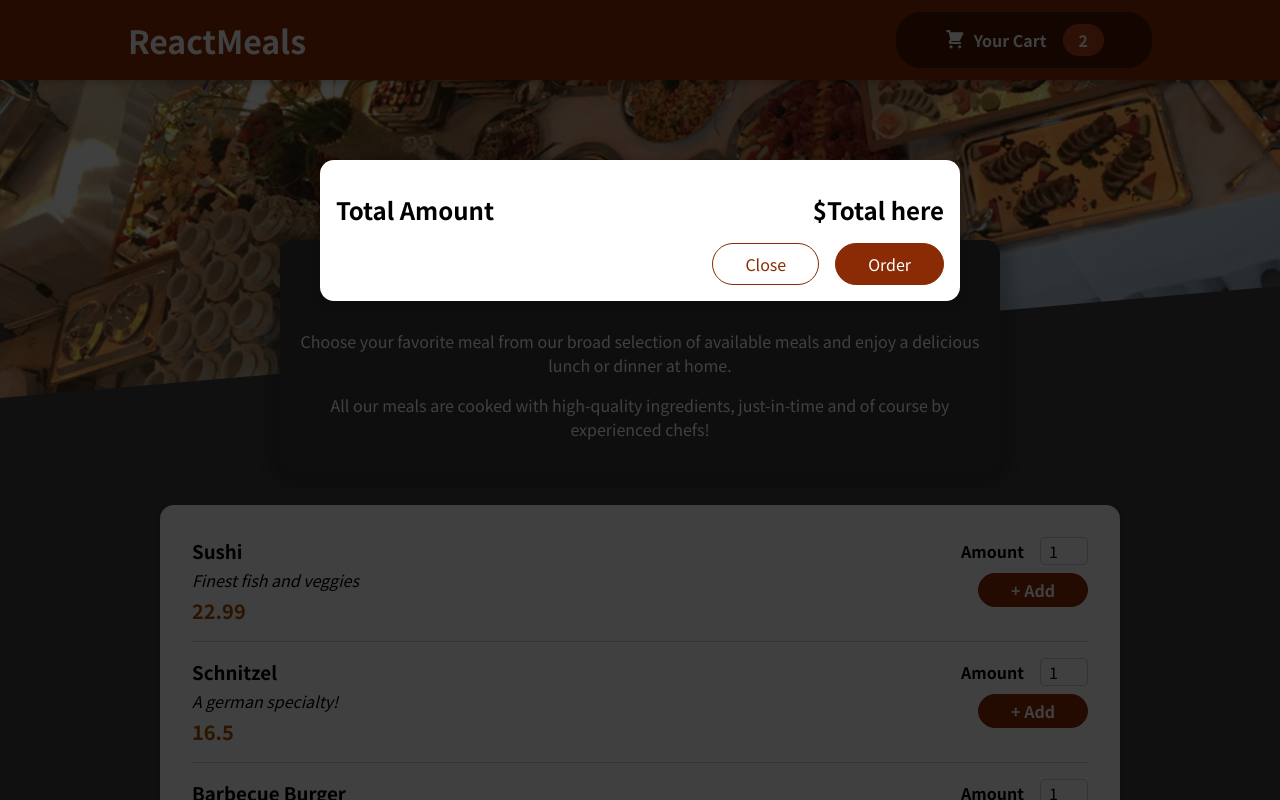
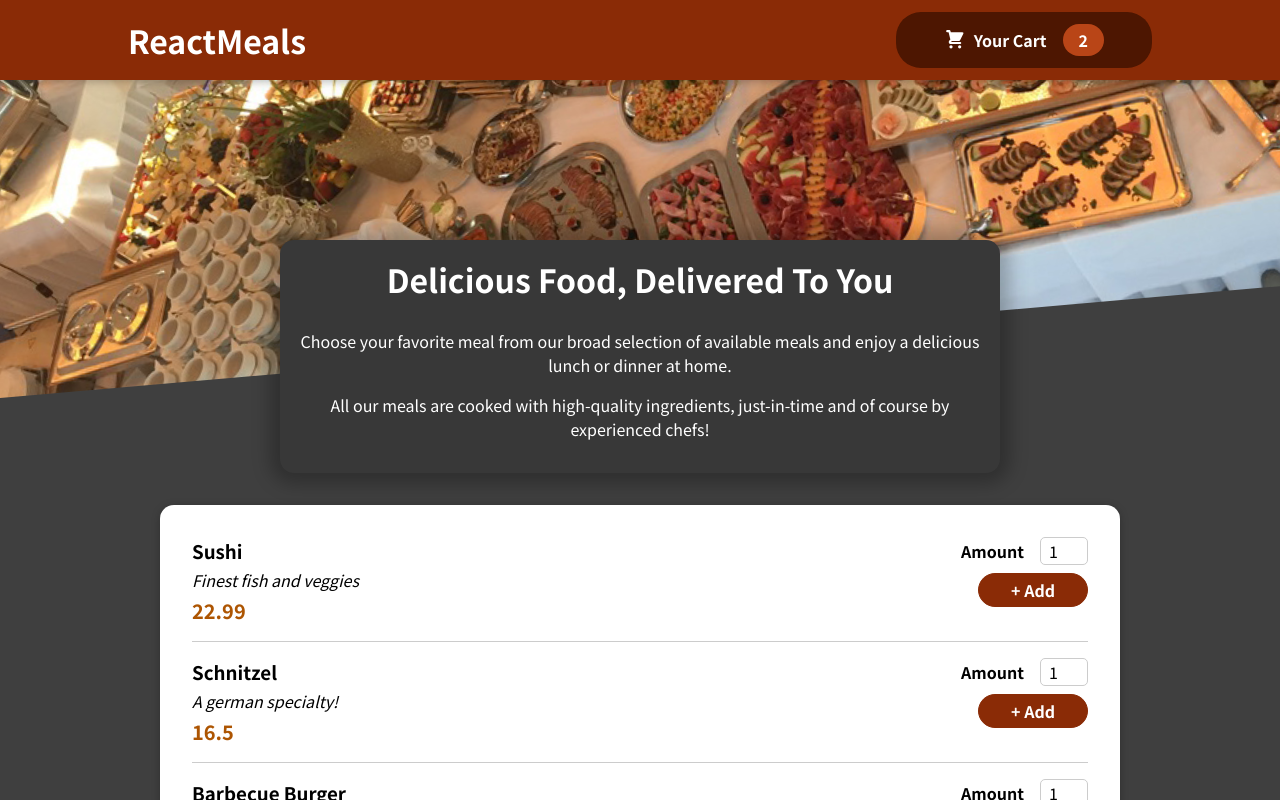
Before and after one commit to romeguarin/guild-react-demo, a React (Create React App) app in the folder demo/: page / in a window 1280 px wide. Shown: the top 800 px of the page. Built offline with nearby package versions, Linux system fonts and the light colour scheme.

Commit message:
added useState for cart displaying

```diff
--- a/demo/src/App.tsx
+++ b/demo/src/App.tsx
@@ -1,17 +1,32 @@
-import React, { Fragment } from 'react';
+import React, { Fragment, useState } from 'react';
 import './App.css';
 import Cart from './components/Cart/Cart';
 import Header from './components/Header/Header';
 import Meals from './components/Meals/Meals';
 
 function App() {
+  const [isCartShown, setIsCartShown] = useState(false);
+
+  const displayCartHandler = (event: Event) => {
+    // setIsCartShown((current) => {
+    //   return false;
+    // });
+    setIsCartShown(true);
+  };
+
+  function hideCartHandler(event: Event) {
+    setIsCartShown(false);
+  }
+
   return (
     <Fragment>
-      <Cart
-        onCloseButtonClick={() => {}}
-        onModalBackdropClick={() => {}}
-      />
-      <Header onHeaderButtonClick={() => {}} />
+      {isCartShown && (
+        <Cart
+          onCloseButtonClick={hideCartHandler}
+          onModalBackdropClick={hideCartHandler}
+        />
+      )}
+      <Header onHeaderButtonClick={displayCartHandler} />
       <Meals />
     </Fragment>
   );
```
